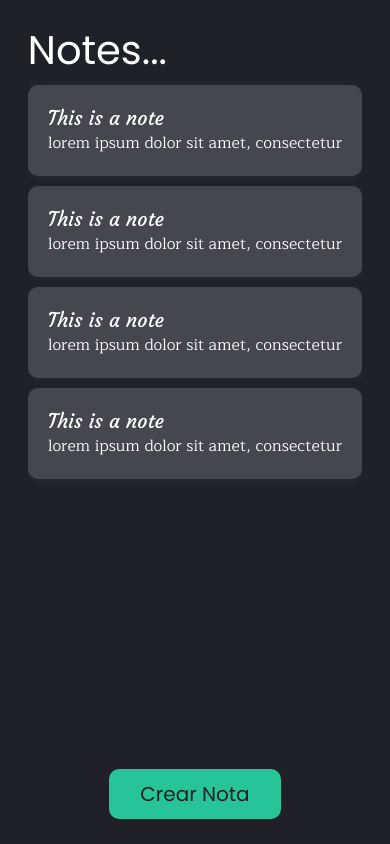
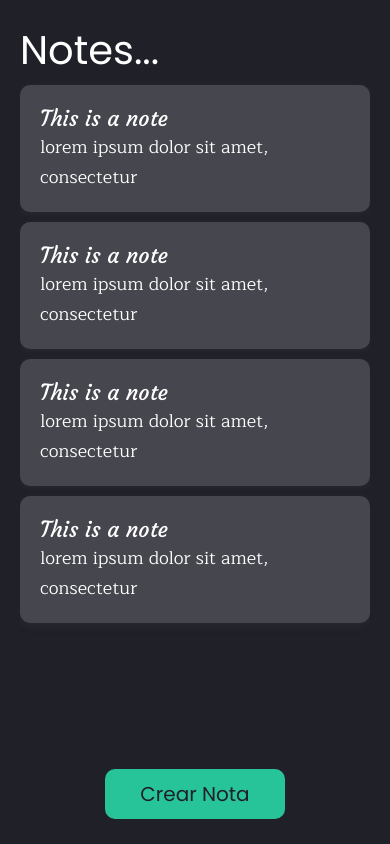
Before and after one commit to lcgaravito/easy-notes, a React Native app: screen / in a window 390 px wide. Built offline with nearby package versions, Linux system fonts and the light colour scheme.

Commit message:
default font size changed

```diff
--- a/components/Paragraph.tsx
+++ b/components/Paragraph.tsx
@@ -14,7 +14,7 @@ export default Paragraph;
 
 const styles = StyleSheet.create({
   text: {
-    fontSize: 16,
+    fontSize: 18,
     fontFamily: "Maitree",
     color: colors.white,
   },
--- a/components/Subtitle.tsx
+++ b/components/Subtitle.tsx
@@ -14,7 +14,7 @@ export default Subtitle;
 
 const styles = StyleSheet.create({
   text: {
-    fontSize: 20,
+    fontSize: 22,
     fontFamily: "Courgette",
     color: colors.white,
   },
--- a/components/Title.tsx
+++ b/components/Title.tsx
@@ -14,7 +14,7 @@ export default Title;
 
 const styles = StyleSheet.create({
   text: {
-    fontSize: 16,
+    fontSize: 24,
     fontFamily: "Poppins",
     color: colors.white,
   },
```
